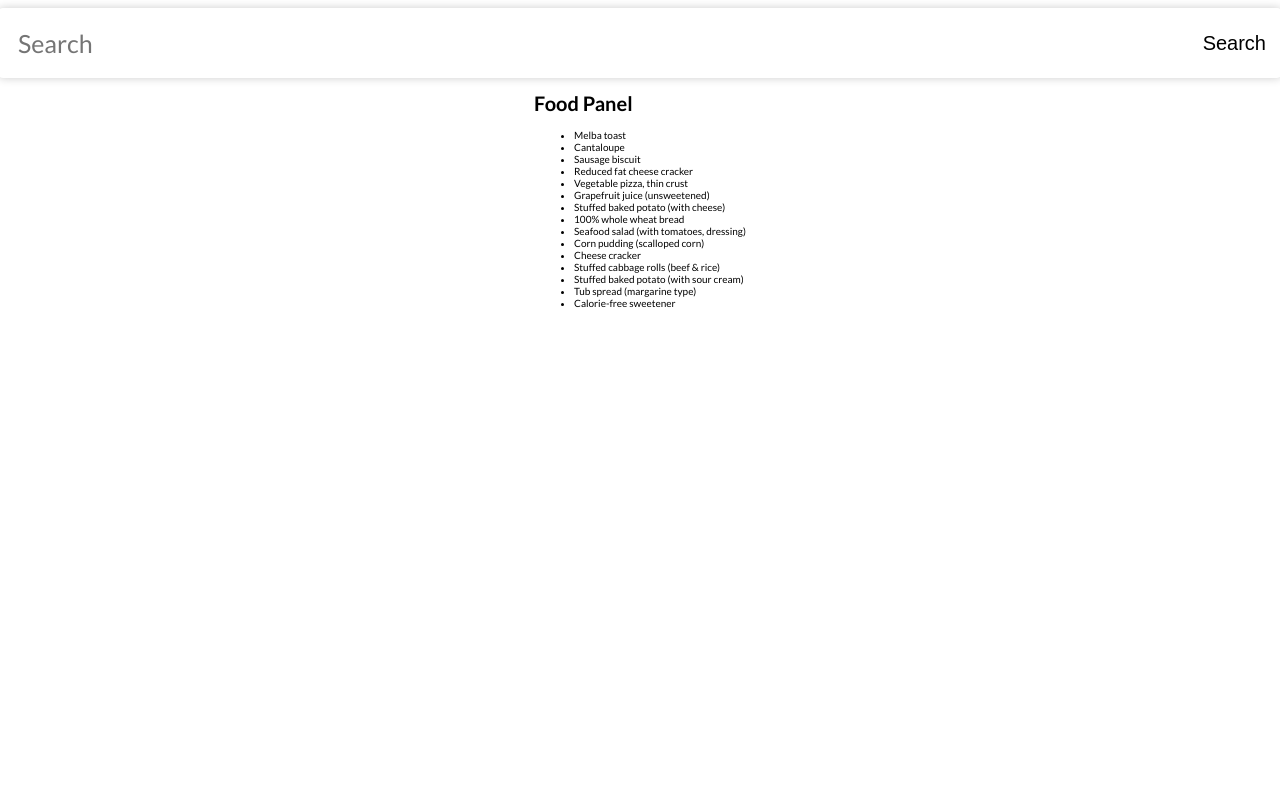
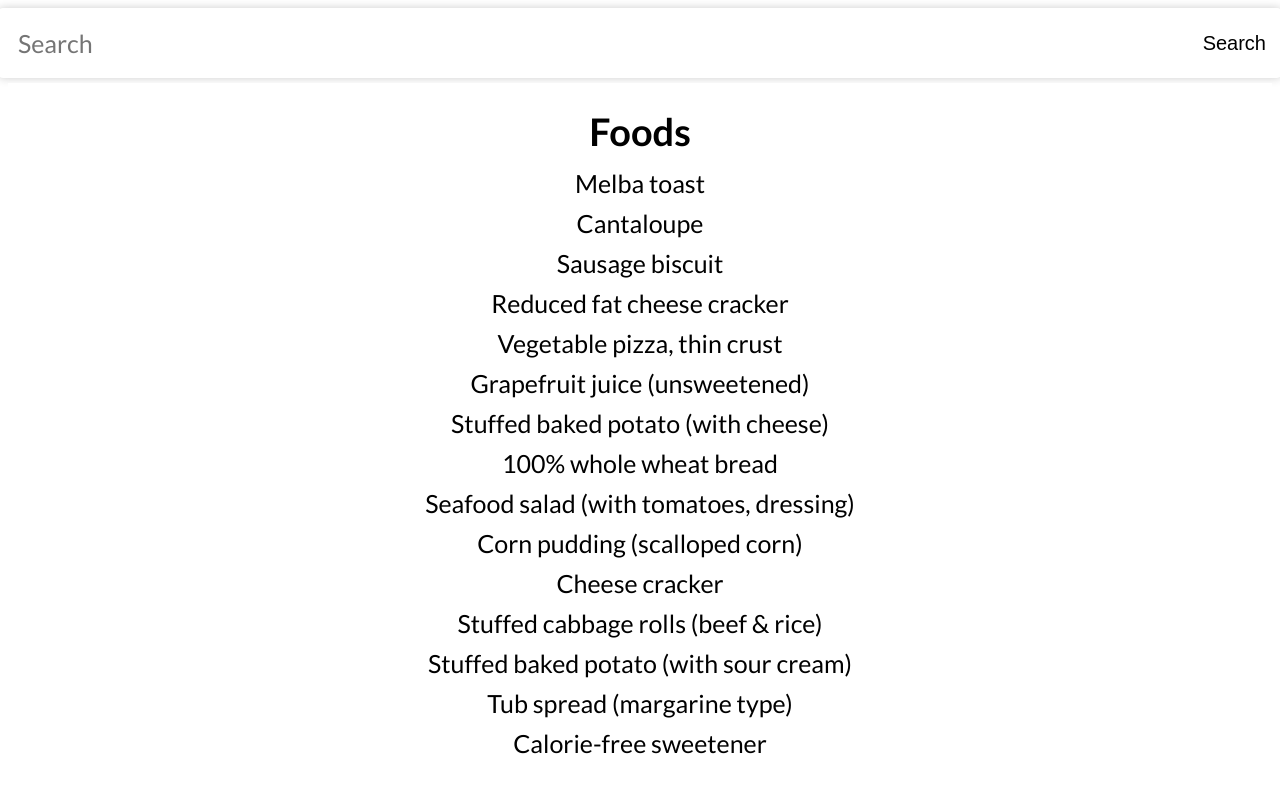
Before and after one commit to CauaRojas/CaloriesCounter, a React (Vite) app: page / in a window 1280 px wide. Shown: the top 792 px of the page. Built offline with nearby package versions, Linux system fonts and the light colour scheme.

Commit message:
Updated the css for the Food Panel

```diff
--- /dev/null
+++ b/src/FoodPanel.css
@@ -0,0 +1,54 @@
+.food-panel {
+	width: 100%;
+	height: 100%;
+	background-color: #fff;
+	margin-top: 0.5rem;
+	display: flex;
+	font-size: 2rem;
+	flex-direction: column;
+	justify-content: center;
+	align-items: center;
+}
+.food-panel header {
+	width: 100%;
+	height: 4rem;
+	margin-bottom: 2rem;
+	background-color: #fff;
+}
+.food-panel header h1 {
+	text-align: center;
+	display: flex;
+	justify-content: center;
+	align-items: center;
+	font-size: 3.8rem;
+	font-weight: bold;
+	color: #000;
+}
+.food-panel article {
+	width: 100%;
+	height: 100%;
+	display: flex;
+	flex-direction: column;
+	justify-content: center;
+	align-items: center;
+}
+.food-panel article ul {
+	width: 100%;
+	height: 100%;
+	padding: 0;
+	display: flex;
+	flex-direction: column;
+	justify-content: center;
+	align-items: center;
+}
+.food-panel article ul li {
+	width: 100%;
+	height: 100%;
+	display: flex;
+	font-size: 2.5rem;
+	flex-direction: row;
+	justify-content: center;
+	align-items: center;
+	margin: 0.5rem;
+	list-style: none;
+}
--- a/src/FoodPanel.tsx
+++ b/src/FoodPanel.tsx
@@ -1,4 +1,5 @@
 import foods from './foods';
+import './FoodPanel.css';
 
 export default function FoodPanel() {
 	// Create a function that returns 15 li with random food names
@@ -14,7 +15,7 @@ export default function FoodPanel() {
 	return (
 		<div className='food-panel'>
 			<header>
-				<h1>Food Panel</h1>
+				<h1>Foods</h1>
 			</header>
 			<article>
 				<ul>{loopFoods()}</ul>
--- a/src/index.css
+++ b/src/index.css
@@ -3,6 +3,7 @@
 html {
 	font-family: 'Lato', sans-serif;
 	font-size: 10px;
+	overflow-x: hidden;
 }
 #root {
 	display: flex;
```
